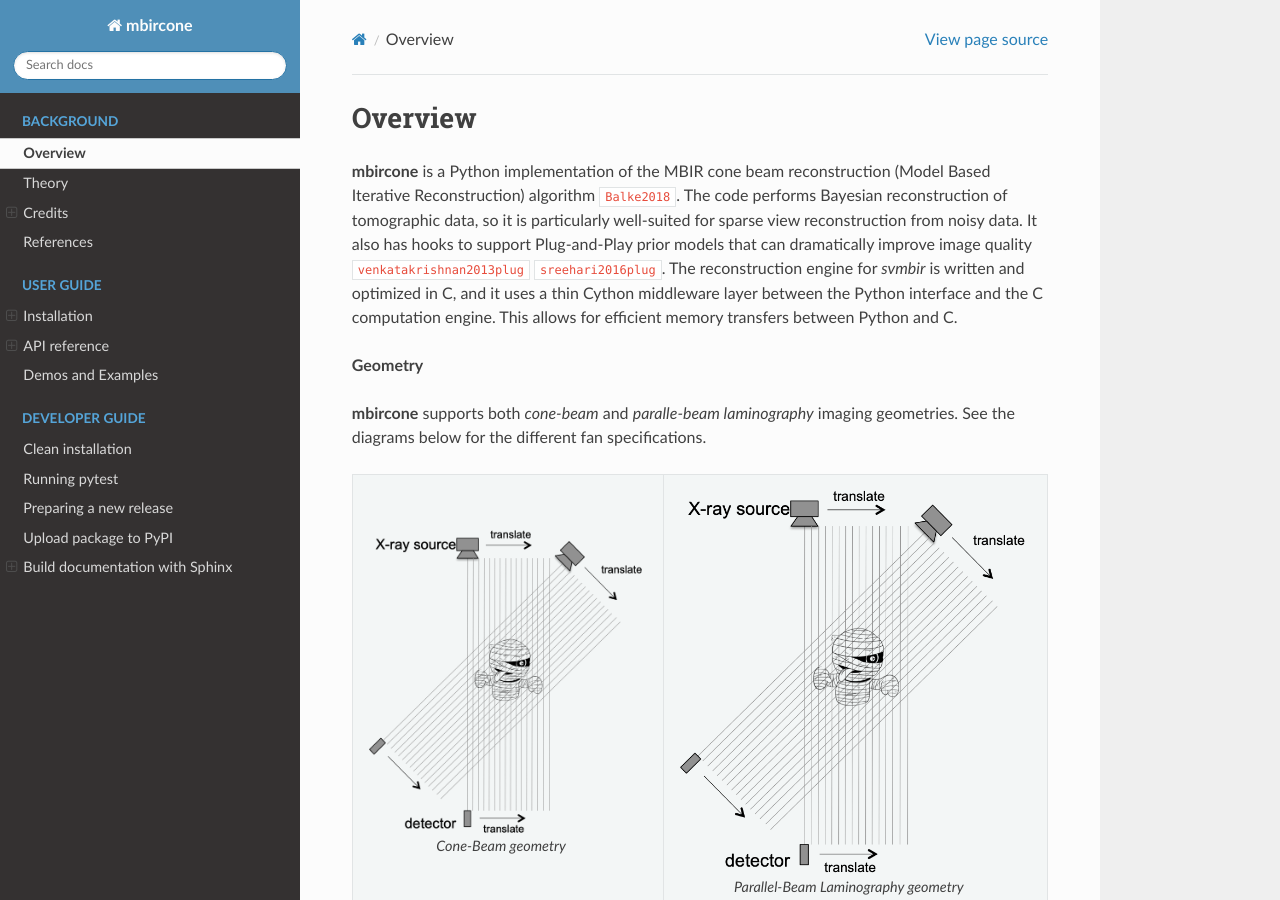
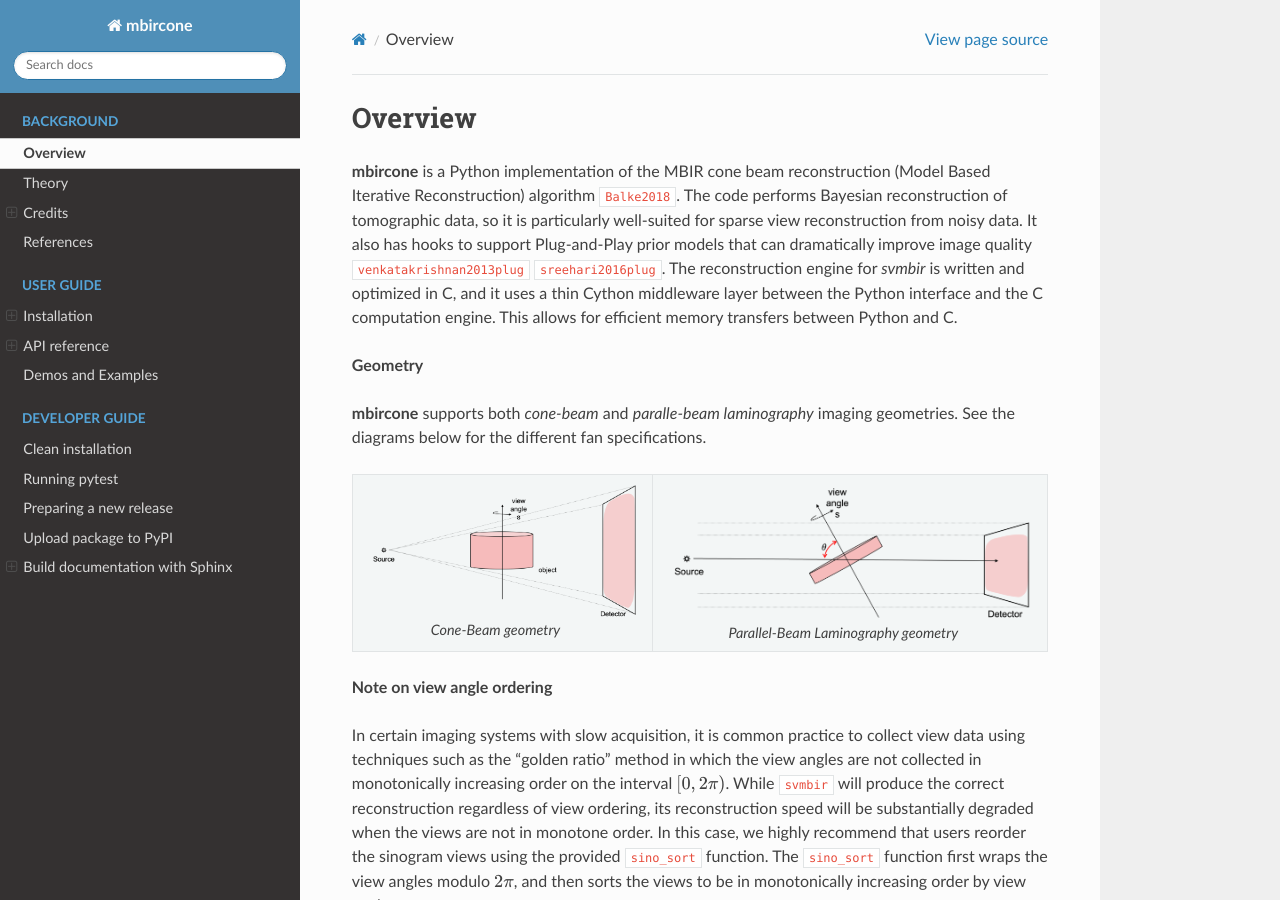
Before and after one commit to cabouman/mbircone, a Sphinx documentation site: the page built from docs/source/overview.rst, in a window 1280 px wide and 900 px high. Built offline with Sphinx 7.4.7 and the Read the Docs theme 2.0.0, drawn with Linux system fonts in a browser that asks for light colours; cross-references to code outside the pages are shown as plain code.

Commit message:
Update documentation figures

```diff
--- a/docs/source/overview.rst
+++ b/docs/source/overview.rst
@@ -21,7 +21,7 @@ See the diagrams below for the different fan specifications.
 
            Cone-Beam geometry
 
-      - .. figure:: figs/geom-cone-beam.png
+      - .. figure:: figs/geom-laminography.png
            :align: center
 
            Parallel-Beam Laminography geometry
```
Also changed, not shown: docs/source/figs/geom-cone-beam.png, docs/source/figs/geom-laminography.png (added), 1 other file.
